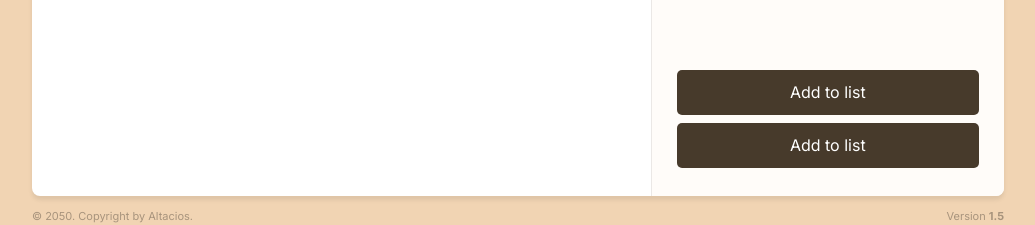
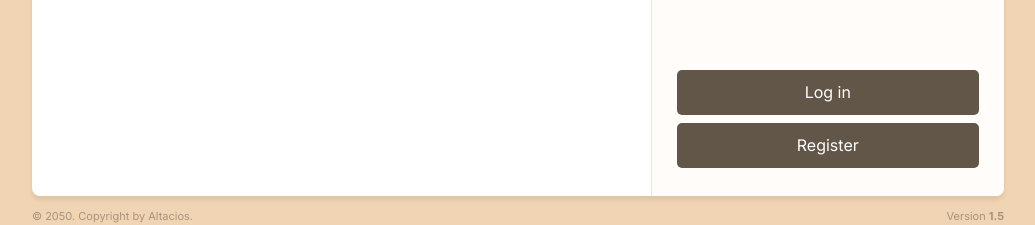
Before and after one commit to AltaciosTheDev/Bytegrad-Typescript-Tailwind, a React (Vite) app: page / in a window 1280 px wide. Shown: the part 508-733 px from the top of the page, without its empty margins (122-1157 px from the left). Built offline with nearby package versions, Linux system fonts and the light colour scheme.

Commit message:
button props

```diff
--- a/src/components/AddTodoForm.tsx
+++ b/src/components/AddTodoForm.tsx
@@ -6,7 +6,7 @@ export default function AddTodoForm() {
     <form >
         <h2 className='font-medium text-[#231d15]'>Add Todo</h2>
         <input type='text' className='h-[45px] border border-black/[12%] rounded-[5px] my-[9px] text-[14px] block w-full px-[16px]'/>
-        <Button/>
+        <Button>Add to list</Button>
     </form>
   )
 }
--- a/src/components/Button.tsx
+++ b/src/components/Button.tsx
@@ -1,7 +1,14 @@
-import React from 'react'
+import React from "react";
 
-export default function Button() {
+export default function Button({buttonType, children}) {
+
   return (
-    <button className='h-[45px] bg-[#473a2b] hover:bg-[#322618] w-full text-white rounded-[5px] cursor-pointer'>Add to list</button>
-  )
+    <button
+      className={`h-[45px] bg-[#473a2b] hover:bg-[#322618] w-full text-white rounded-[5px] cursor-pointer ${
+        buttonType === "secondary" ? "opacity-[85%]" : ""
+      }`}
+    >
+      {children}
+    </button>
+  );
 }
--- a/src/components/Sidebar.tsx
+++ b/src/components/Sidebar.tsx
@@ -7,8 +7,8 @@ export default function Sidebar() {
       <AddTodoForm/>
 
       <div className="mt-auto space-y-2">
-        <Button/>
-        <Button/>
+        <Button buttonType="secondary">Log in</Button>
+        <Button buttonType="secondary">Register</Button>
       </div>
 
     </section>
```
Also changed, not shown: notes.html (+9 -0 lines).
